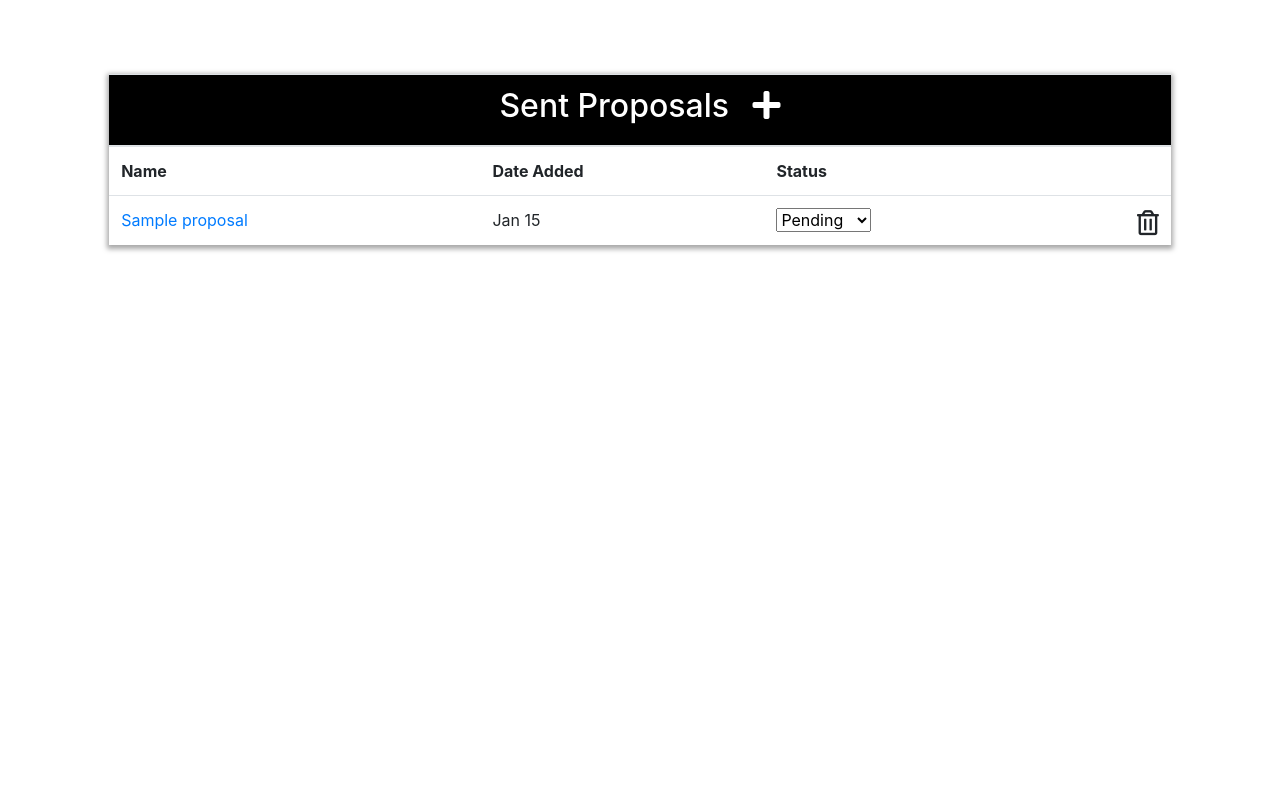
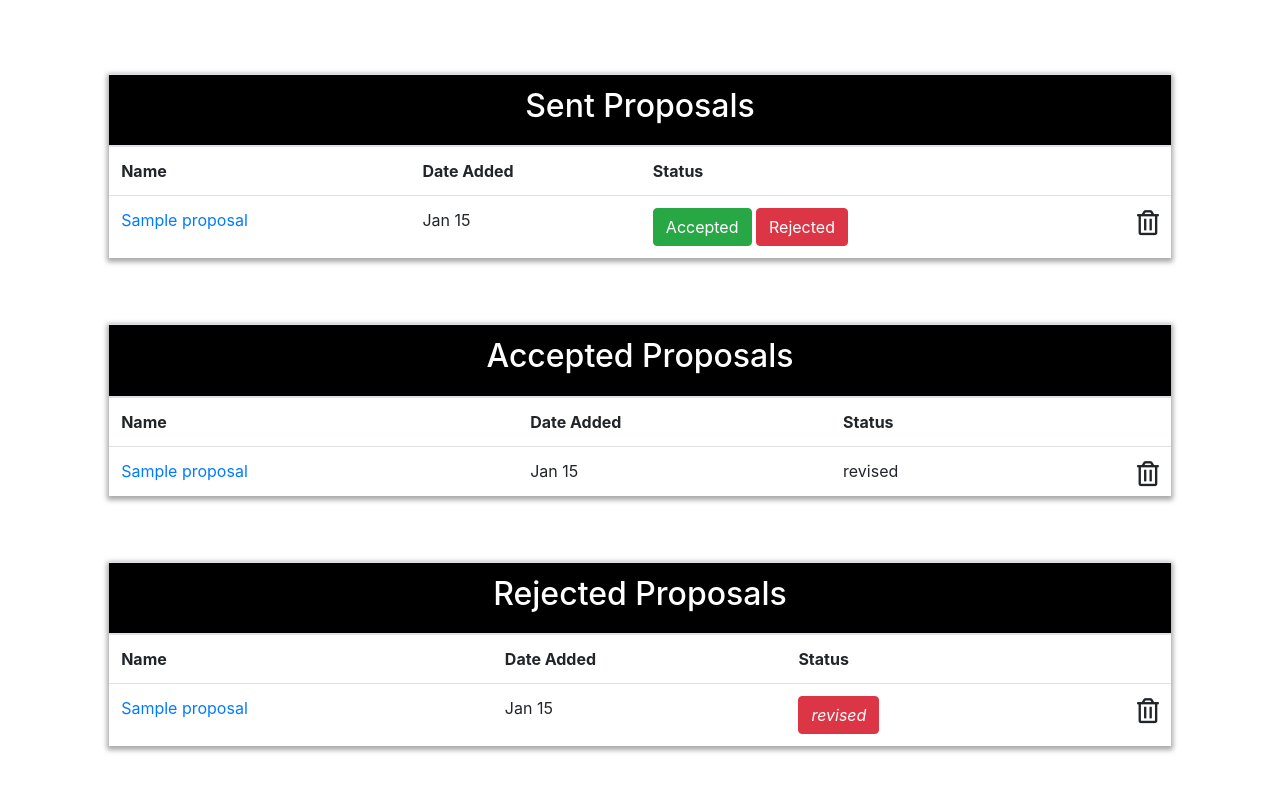
Before and after one commit to jdriscoll98/Proposal-Management, a Django app: template proposal/templates/proposal/sent_proposals.html in a window 1280 px wide. Run offline with Django 3.2, Linux system fonts and the light colour scheme; the template is opened without the code that fills it: values that come from a table or form of the project are taken from there, others are empty; tables that the repository leaves empty hold one stand-in row (values such as "Sample post"); some libraries are stand-ins or nearby versions.

Commit message:
can now update proposal status to accepted or rejected

```diff
--- a/proposal/templates/proposal/sent_proposals.html
+++ b/proposal/templates/proposal/sent_proposals.html
@@ -47,7 +47,6 @@ h5 {
         <th colspan="5" class="heading">
           <h2>
             Sent Proposals
-            <i class="fas fa-plus" href="{% url 'proposal:add_proposal' %}"></i>
           </h2>
         </th>
       </tr>
@@ -56,18 +55,83 @@ h5 {
         <tr>
           <th>Name</th>
           <th>Date Added</th>
-          <th>Status</th>
+          <th colspan="2">Status</th>
         </tr>
         {% for proposal in sent_proposals %}
           <tr id="row-{{proposal.pk}}">
             <td><a href="{% url 'proposal:view_proposal' proposal.pk %}">{{ proposal.name }}</a></td>
             <td>{{ proposal.date_added|date:"M d"}}</td>
             <td>
-            <select href="" id="{{ proposal.pk }}" class="status">
-              <option value="pending">Pending</option>
-              <option value="accepted">Accepted</option>
-              <option value="denied">denied</option>
-          </select>
+              <a class="btn btn-success status" href="{% url 'proposal:update_proposal_status' pk=proposal.pk status='accepted' %}">Accepted</a>
+              <a class="btn btn-danger status" href="{% url 'proposal:update_proposal_status' pk=proposal.pk status='rejected' %}">Rejected</a>
+          </td>
+            <td>
+            <i id="{{proposal.pk}}" class="far fa-trash-alt" href="{% url 'proposal:delete_proposal' proposal.pk %}"></i>
+            </td>
+          </tr>
+        {% endfor %}
+        </tbody>
+      </table>
+    </div>
+</div>
+<div class="row">
+  <div class="col-sm-10 offset-sm-1">
+      <table id="proposal-table" class="table">
+        <thead>
+      <tr>
+        <th colspan="5" class="heading">
+          <h2>
+            Accepted Proposals
+          </h2>
+        </th>
+      </tr>
+    </thead>
+    <tbody>
+        <tr>
+          <th>Name</th>
+          <th>Date Added</th>
+          <th >Status</th>
+        </tr>
+        {% for proposal in accepted_proposals %}
+          <tr id="row-{{proposal.pk}}">
+            <td><a href="{% url 'proposal:view_proposal' proposal.pk %}">{{ proposal.name }}</a></td>
+            <td>{{ proposal.date_added|date:"M d"}}</td>
+            <td>
+              {{ proposal.status }}
+          </td>
+            <td>
+            <i id="{{proposal.pk}}" class="far fa-trash-alt" href="{% url 'proposal:delete_proposal' proposal.pk %}"></i>
+            </td>
+          </tr>
+        {% endfor %}
+        </tbody>
+      </table>
+    </div>
+</div>
+<div class="row">
+  <div class="col-sm-10 offset-sm-1">
+      <table id="proposal-table" class="table">
+        <thead>
+      <tr>
+        <th colspan="5" class="heading">
+          <h2>
+            Rejected Proposals
+          </h2>
+        </th>
+      </tr>
+    </thead>
+    <tbody>
+        <tr>
+          <th>Name</th>
+          <th>Date Added</th>
+          <th >Status</th>
+        </tr>
+        {% for proposal in rejected_proposals %}
+          <tr id="row-{{proposal.pk}}">
+            <td><a href="{% url 'proposal:view_proposal' proposal.pk %}">{{ proposal.name }}</a></td>
+            <td>{{ proposal.date_added|date:"M d"}}</td>
+            <td>
+              <i class="btn btn-danger">{{ proposal.status }}</i>
           </td>
             <td>
             <i id="{{proposal.pk}}" class="far fa-trash-alt" href="{% url 'proposal:delete_proposal' proposal.pk %}"></i>
@@ -84,12 +148,12 @@ h5 {
 <script>
 //------------------------------------------------------
 // change a proposals status
-$('.status').change(function(){
+$('.status').click(function(){
   var status = $(this).attr('value');
-  if(confirm("Confirm this proposal has been sent")) {
+  if(confirm("Confirm you want to update this proposal's status")) {
     $.get($(this).attr('href'), {}, function(data) {
       if(data.success) {
-        alert("Successfly sent!");
+        alert("Successfly updated proposal status!");
         location.reload();
       }
       else {
--- a/proposal/views.py
+++ b/proposal/views.py
@@ -113,5 +113,7 @@ class SentProposalView(LoginRequiredMixin, TemplateView):
     def get_context_data(self, **kwargs):
         context = {
             'sent_proposals' : Proposal.objects.filter(status='sent'),
+            'accepted_proposals': Proposal.objects.filter(status='accepted'),
+            'rejected_proposals': Proposal.objects.filter(status='rejected')
         }
         return context
```
